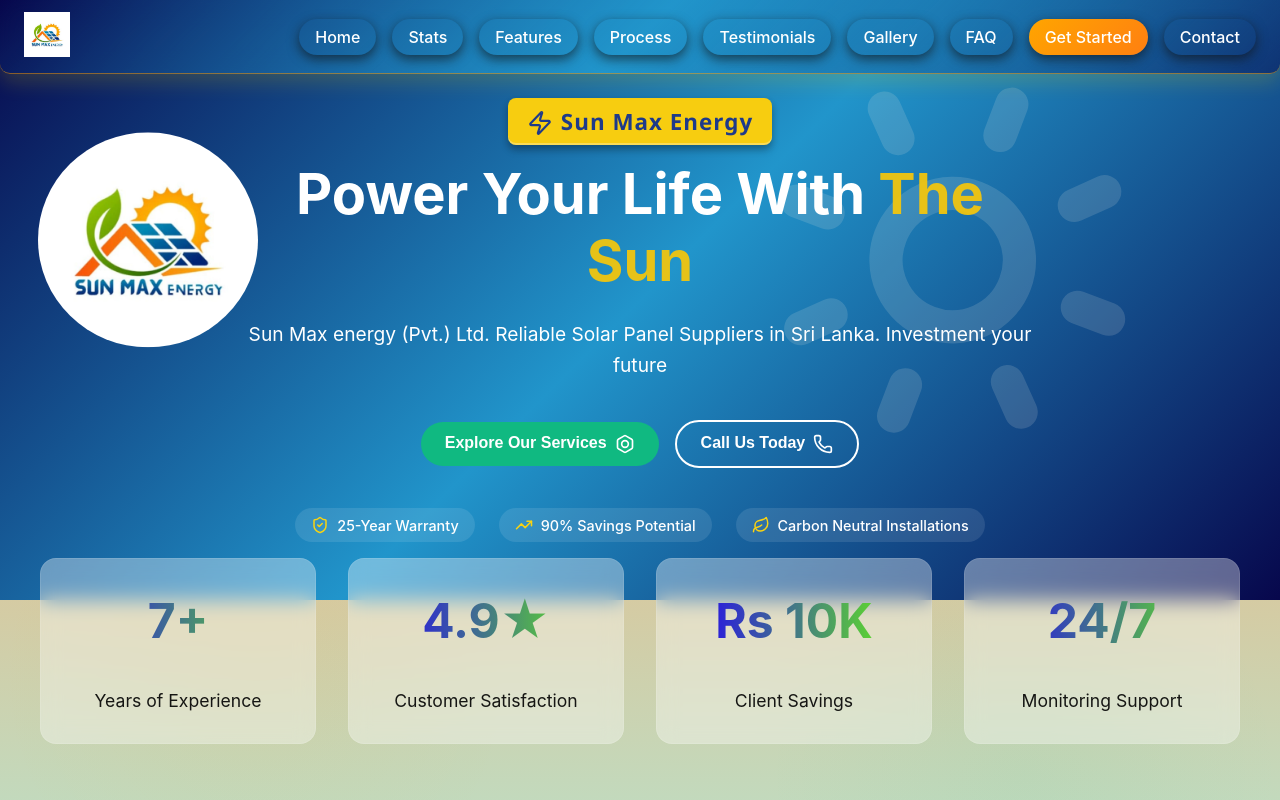
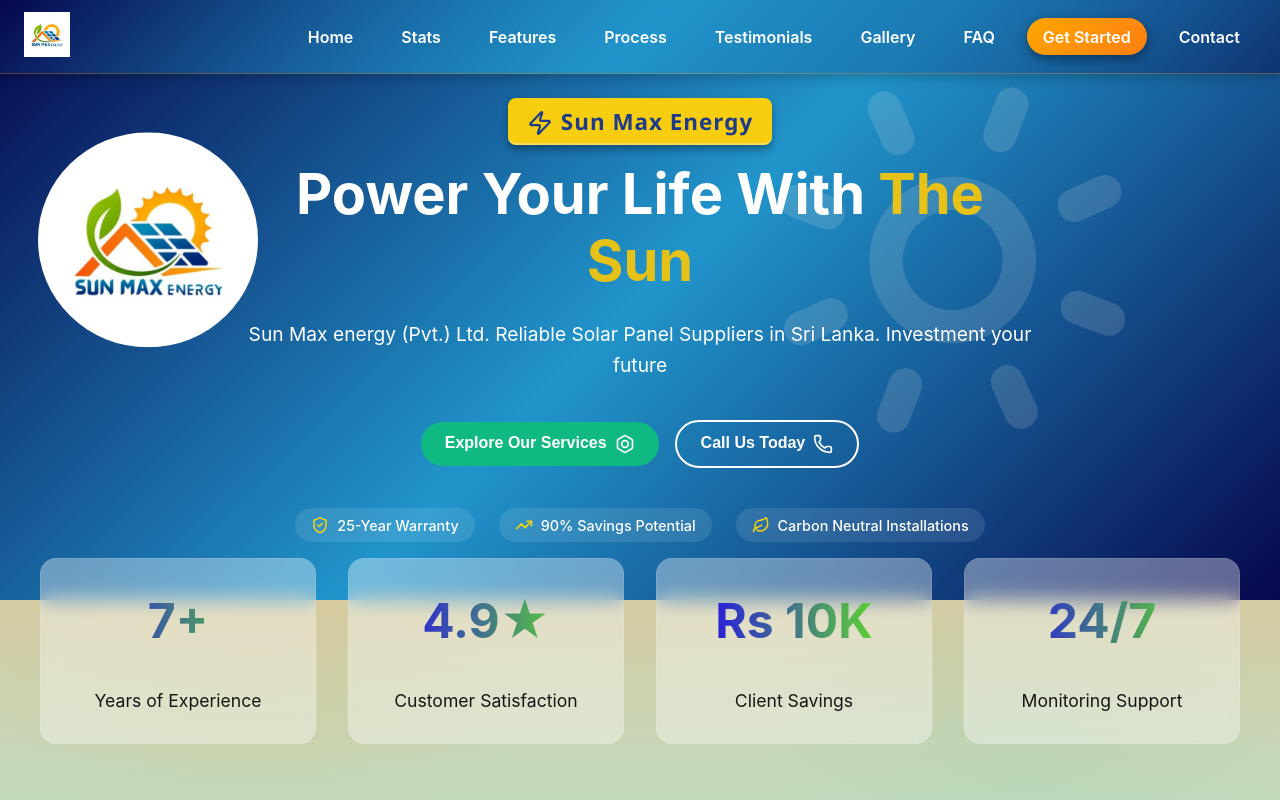
Before and after one commit to PawanSankalpa/Smart--i-solutions, a React (Create React App) app: page / in a window 1280 px wide. Shown: the top 800 px of the page. Built offline with nearby package versions, Linux system fonts and the light colour scheme.

Commit message:
check navigation bar

```diff
--- a/src/styles/NavigationBar.css
+++ b/src/styles/NavigationBar.css
@@ -1,11 +1,11 @@
-/* Reset default margin and padding */
+/* Reset */
 * {
   margin: 0;
   padding: 0;
   box-sizing: border-box;
 }
 
-/* Glassmorphic Navigation Bar */
+/* Glassmorphic Navbar */
 .navbar {
   position: fixed;
   top: 0;
@@ -16,52 +16,16 @@
   align-items: center;
   backdrop-filter: blur(12px);
   -webkit-backdrop-filter: blur(12px);
-  background: linear-gradient(
-    135deg,
-    #07074c73 0%,
-    rgb(33, 149, 203) 50%,
-    #07074c73 100%
-  );
-  box-shadow: 0 8px 20px rgba(216, 198, 7, 0.2);
-  z-index: 999;
-  transition: all 0.3s ease;
-  border-bottom: 1px solid rgba(235, 153, 13, 0.564);
-  border-radius: 0 0 10px 10px;
+  background: linear-gradient(135deg, #07074c73 0%, #2195cb 50%, #07074c73 100%);
+  box-shadow: 0 4px 12px rgba(0,0,0,0.2);
+  z-index: 1000;
+  transition: background 0.3s ease, padding 0.3s ease;
+  border-bottom: 1px solid rgba(235, 153, 13, 0.35);
 }
 
-.get-started-link {
-  background: linear-gradient(
-    135deg,
-    #ffa500,
-    #ff7f11
-  ); /* vibrant orange gradient */
-  color: white;
-  padding: 0.6rem 1.2rem;
-  border: none;
-  border-radius: 999px; /* fully rounded pill shape */
-  font-weight: 600;
-  font-size: 1rem;
-  box-shadow: 0 4px 12px rgba(18, 18, 18, 0.652);
-}
-
-.home-link,
-.stats-link,
-.process-link,
-.testemonial-link,
-.FAQ-link,
-.contact-link,
-.features-link,
-.gallery-link {
-  color: white;
-  padding: 0.6rem 1rem;
-  border: none;
-  border-radius: 999px; /* fully rounded pill shape */
-  font-weight: 600;
-  font-size: 1rem;
-  box-shadow: 0 4px 12px rgba(18, 18, 18, 0.652);
-}
 .navbar.scrolled {
-  background: rgba(58, 57, 53, 0.242); /* Darker when scrolled */
+  background: rgba(20, 20, 30, 0.75);
+  padding: 0.5rem 1.2rem;
 }
 
 /* Logo */
@@ -74,158 +38,103 @@
   transform: scale(1.05);
 }
 
-/* Hamburger icon */
+/* Hamburger */
 .menu-toggle {
   display: none;
-  font-size: 1.7rem;
-  color: #ffffff;
+  font-size: 1.9rem;
+  color: #fff;
   cursor: pointer;
+  z-index: 1101;
+  transition: transform 0.2s;
+}
+.menu-toggle:active {
+  transform: scale(0.9);
 }
 
-/* Links */
+/* Desktop Links */
 .navbar-links {
   display: flex;
   gap: 1rem;
+  align-items: center;
 }
 .navbar-links a {
-  color: #ffffff;
-  font-weight: 500;
+  color: white;
+  font-weight: 600;
+  font-size: 1rem;
+  text-decoration: none;
+  padding: 0.55rem 1rem;
+  border-radius: 999px;
+  transition: transform 0.25s ease, background 0.25s ease;
   cursor: pointer;
-  text-decoration: none;
-  transition: all 0.2s ease-in-out;
-  position: relative;
 }
-.navbar-links a {
-  position: relative;
-  display: inline-block;
-  padding: 0.5rem 1rem;
-  transition: transform 0.3s ease, color 0.3s ease;
+.navbar-links a:hover {
+  transform: translateY(-2px);
+  background: rgba(255, 255, 255, 0.12);
+}
+.navbar-links a:active {
+  transform: scale(0.96);
 }
 
-.navbar-links a:hover {
-  transform: scale(1.1); /* zoom in */
-  color: #160642; /* optional color on hover */
+/* CTA button */
+.get-started-link {
+  background: linear-gradient(135deg, #ffa500, #ff7f11);
+  color: white !important;
+  padding: 0.6rem 1.2rem;
+  border-radius: 999px;
+  font-weight: 700;
+  font-size: 1rem;
+  box-shadow: 0 4px 12px rgba(0,0,0,0.4);
+  transition: transform 0.25s ease, box-shadow 0.25s ease;
+}
+.get-started-link:hover {
+  transform: translateY(-2px);
+  box-shadow: 0 6px 16px rgba(0,0,0,0.5);
 }
 
-.navbar-links a:active {
-  transform: scale(0.95); /* slight shrink on click */
-}
-
-
-/* Responsive */
+/* ===== Mobile Sidebar ===== */
 @media (max-width: 768px) {
   .menu-toggle {
     display: block;
   }
 
   .navbar-links {
-    position: absolute;
-    top: 100%;
-    right: 0;
+    position: fixed;
+    top: 0;
+    right: -280px; /* hidden */
+    width: 260px;
+    height: 100%;
     background: linear-gradient(
       135deg,
-      #288388e6 0%,
-      rgba(1, 6, 20, 0.857) 50%,
-      #ca3716e3 100%
+      rgba(40,131,136,0.96),
+      rgba(1,6,20,0.96),
+      rgba(202,55,22,0.95)
     );
     backdrop-filter: blur(16px);
-    -webkit-backdrop-filter: blur(16px);
-    width: 100%;
+    display: flex;
     flex-direction: column;
-    gap: 1.5rem;
-    padding: 1.5rem;
-    border-radius: 0 0 20px 20px;
-    transform: translateY(-200%);
-    transition: transform 0.3s ease-in-out;
+    gap: 1rem;
+    padding: 5rem 1.5rem 2rem;
+    box-shadow: -5px 0 20px rgba(0,0,0,0.45);
+    transition: right 0.35s ease;
+    z-index: 1100;
   }
 
   .navbar-links.open {
-    transform: translateY(0);
+    right: 0;
   }
 
   .navbar-links a {
-    text-align: center;
     font-size: 1.2rem;
+    text-align: left;
+    padding: 0.9rem 1rem;
+    background: rgba(255,255,255,0.08);
+    border-radius: 8px;
+    opacity: 0;
+    transform: translateX(25px);
+    animation: fadeIn 0.4s forwards;
   }
 
-  body.menu-open {
-    overflow: hidden;
-  }
-}
-
-/* Mobile Responsive Styles */
-@media (max-width: 768px) {
-  .navbar {
-    padding: 0.5rem 0rem; /* Reduced padding for mobile */
-    border-radius: 0; /* Remove border radius for full-width look */
-  }
-
-  .navbar-logo img {
-    height: 38px; /* Slightly smaller logo for mobile */
-    padding-left: 2.5rem;
-  }
-
-  .menu-toggle {
-    font-size: 1.5rem; /* Slightly smaller menu icon */
-    padding: 0.5rem;
-  }
-
-  .navbar-links {
-    background: linear-gradient(
-      135deg,
-      rgba(40, 131, 136, 0.95) 0%,
-      rgba(1, 6, 20, 0.95) 50%,
-      rgba(202, 55, 22, 0.95) 100%
-    );
-    box-shadow: 0 10px 25px rgba(0, 0, 0, 0.3);
-    gap: 1rem;
-    padding: 1rem 0.5rem;
-    border-top: 1px solid rgba(255, 255, 255, 0.1);
-  }
-
-  .navbar-links a {
-    font-size: 1.1rem;
-    padding: 0.8rem;
-    margin: 0.2rem 1rem;
-    background: rgba(255, 255, 255, 0.1);
-    border-radius: 8px;
-    text-align: left;
-    padding-left: 1.5rem;
-    transition: all 0.3s ease;
-  }
-
-  .navbar-links a:hover {
-    transform: translateX(5px) scale(1.02);
-    background: rgba(255, 255, 255, 0.2);
-    color: #fff;
-  }
-
-  .get-started-link {
-    display: block;
-    text-align: center;
-    margin: 0.5rem 1rem 0;
-    padding: 0.8rem;
-    font-size: 1.1rem;
-  }
-
-  /* Add animation for menu items */
-  .navbar-links.open a {
-    animation: fadeIn 0.4s ease forwards;
-    opacity: 0;
-  }
-
-  @keyframes fadeIn {
-    from {
-      opacity: 0;
-      transform: translateX(20px);
-    }
-    to {
-      opacity: 1;
-      transform: translateX(0);
-    }
-  }
-
-  /* Delay each menu item animation */
+  /* Staggered fade-in */
   .navbar-links.open a:nth-child(1) { animation-delay: 0.1s; }
   .navbar-links.open a:nth-child(2) { animation-delay: 0.2s; }
   .navbar-links.open a:nth-child(3) { animation-delay: 0.3s; }
@@ -234,32 +143,40 @@
   .navbar-links.open a:nth-child(6) { animation-delay: 0.6s; }
   .navbar-links.open a:nth-child(7) { animation-delay: 0.7s; }
   .navbar-links.open a:nth-child(8) { animation-delay: 0.8s; }
-  .navbar-links.open a:nth-child(9) { animation-delay: 0.8s; }
+  .navbar-links.open a:nth-child(9) { animation-delay: 0.9s; }
+
+  @keyframes fadeIn {
+    to {
+      opacity: 1;
+      transform: translateX(0);
+    }
+  }
+
+  /* Overlay */
+  .overlay {
+    position: fixed;
+    top: 0; left: 0;
+    width: 100%; height: 100%;
+    background: rgba(0,0,0,0.5);
+    opacity: 0;
+    visibility: hidden;
+    transition: opacity 0.3s ease;
+    z-index: 1000;
+  }
+  .overlay.show {
+    opacity: 1;
+    visibility: visible;
+  }
+
+  body.menu-open {
+    overflow: hidden;
+  }
 }
 
-/* For very small devices */
+/* Small phones */
 @media (max-width: 480px) {
-  .navbar {
-    padding: 0.4rem 0rem;
-  }
-
-  .navbar-logo img {
-    height: 34px;
-    padding-left: 2rem;
-  }
-
-  .menu-toggle {
-    font-size: 1.4rem;
-  }
-
-  .navbar-links a {
-    font-size: 1rem;
-    padding: 0.7rem;
-    margin: 0.15rem 0.8rem;
-  }
-
-  .get-started-link {
-    padding: 0.7rem;
-    font-size: 1rem;
-  }
+  .navbar-logo img { height: 34px; }
+  .menu-toggle { font-size: 1.6rem; }
+  .navbar-links { width: 230px; }
+  .navbar-links a { font-size: 1.05rem; padding: 0.75rem; }
 }
```
